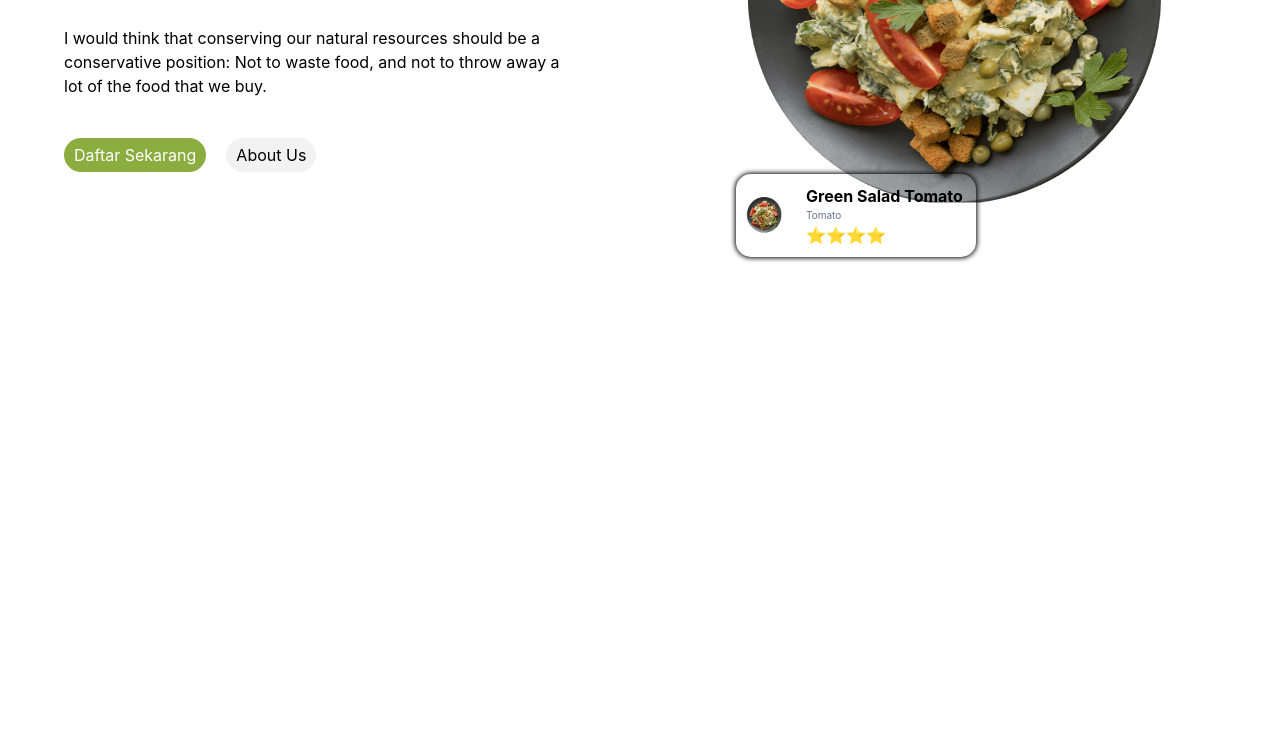
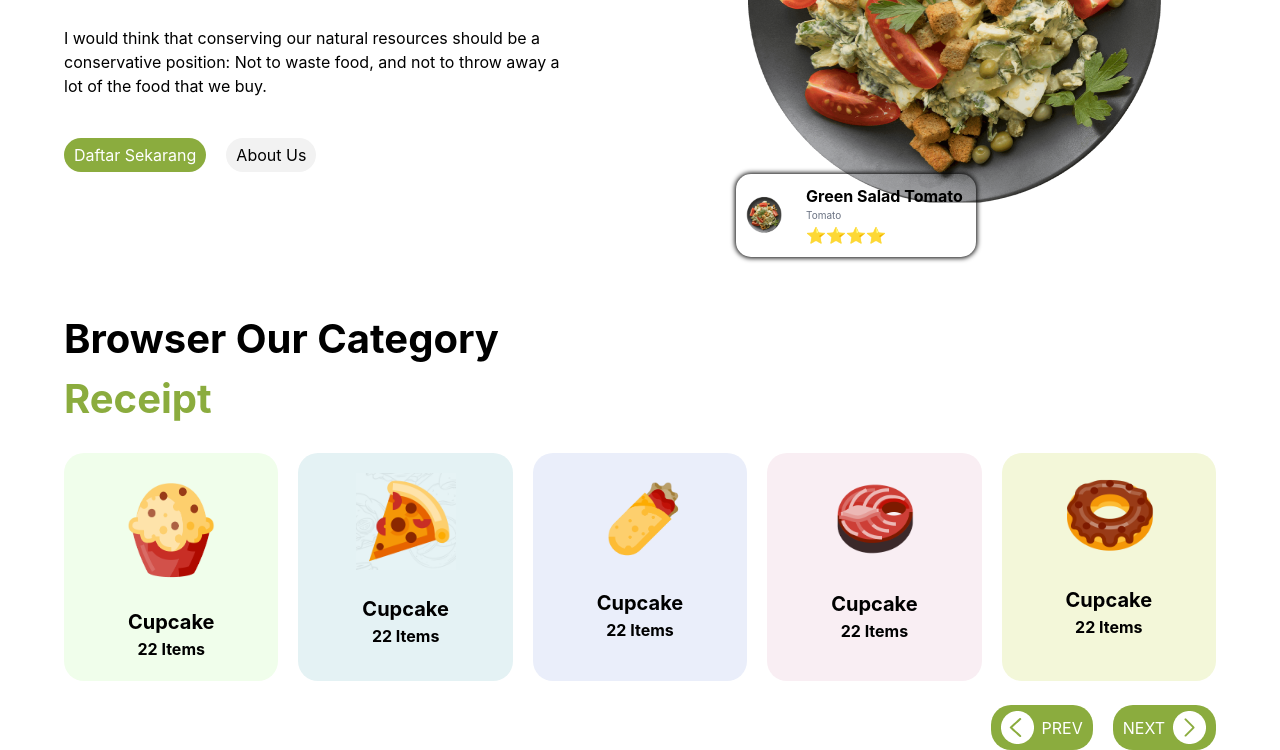
Before and after one commit to Hojiakbar-art/Hometask, a website: page index.html in a window 1280 px wide. Shown: the part 392-1142 px from the top of the page. Before the commit the page ends 800 px from the top, so only its background shows below. Drawn offline with nearby package versions, Linux system fonts and the light colour scheme; files that its build step writes are made by us from their sources.

Commit message:
Added section2 to page1

```diff
--- a/index.html
+++ b/index.html
@@ -53,5 +53,55 @@
             </div>
         </div>
     </section>
+
+
+    <section class="w-[90%] lg:max-w-300 m-auto mt-10">
+        <h1 class="text-[40px] font-bold">Browser Our Category </h1>
+        <h1 class="text-[40px] font-bold text-[#8BAC3E]">Receipt</h1>
+        <br>
+        <div class="flex gap-5 overflow-auto">
+            <div class="bg-[#F0FEEB] p-5 rounded-[20px] lg:w-[250px]">
+                <img class="block m-auto w-[100px]" src="./src/Снимок экрана 2026-05-30 101336.png" alt="">
+                <br>
+                <h1 class="font-bold text-[20px] text-center">Cupcake</h1>
+                <p class="font-bold text-center">22 Items</p>
+            </div>
+            <div class="bg-[#E4F2F4] p-5 rounded-[20px] lg:w-[250px]">
+                <img class="block m-auto w-[100px]" src="./src/Снимок экрана 2026-05-30 102400.png" alt="">
+                <br>
+                <h1 class="font-bold text-[20px] text-center">Cupcake</h1>
+                <p class="font-bold text-center">22 Items</p>
+            </div>
+            <div class="bg-[#EAEEFA] p-5 rounded-[20px] lg:w-[250px]">
+                <img class="block m-auto w-[100px]" src="./src/Снимок экрана 2026-05-30 102433.png" alt="">
+                <br>
+                <h1 class="font-bold text-[20px] text-center">Cupcake</h1>
+                <p class="font-bold text-center">22 Items</p>
+            </div>
+            <div class="bg-[#F9EEF3] p-5 rounded-[20px] lg:w-[250px]">
+                <img class="block m-auto w-[100px]" src="./src/Снимок экрана 2026-05-30 102500.png" alt="">
+                <br>
+                <h1 class="font-bold text-[20px] text-center">Cupcake</h1>
+                <p class="font-bold text-center">22 Items</p>
+            </div>
+            <div class="bg-[#F3F7D9] p-5 rounded-[20px] lg:w-[250px]">
+                <img class="block m-auto w-[100px]" src="./src/Снимок экрана 2026-05-30 102545.png" alt="">
+                <br>
+                <h1 class="font-bold text-[20px] text-center">Cupcake</h1>
+                <p class="font-bold text-center">22 Items</p>
+            </div>
+        </div>
+        <br>
+        <div class="flex gap-5 items-center lg:justify-end justify-center">
+            <div class="bg-[#8BAC3E] p-[6px_10px] rounded-[20px] flex items-center gap-2">
+                <img src="./src/Group 391.png" alt="">
+                <p class="text-white">PREV</p>
+            </div>
+            <div class="bg-[#8BAC3E] p-[6px_10px] rounded-[20px] flex items-center gap-2">
+                <p class="text-white">NEXT</p>
+                <img src="./src/Group 391 (1).png" alt="">
+            </div>
+        </div>
+    </section>
 </body>
 </html>
```
Also changed, not shown: src/Group 391 (1).png (added), src/Group 391.png (added), src/Снимок экрана 2026-05-30 101336.png (added), src/Снимок экрана 2026-05-30 102400.png (added), src/Снимок экрана 2026-05-30 102433.png (added), src/Снимок экрана 2026-05-30 102500.png (added), src/Снимок экрана 2026-05-30 102545.png (added).
